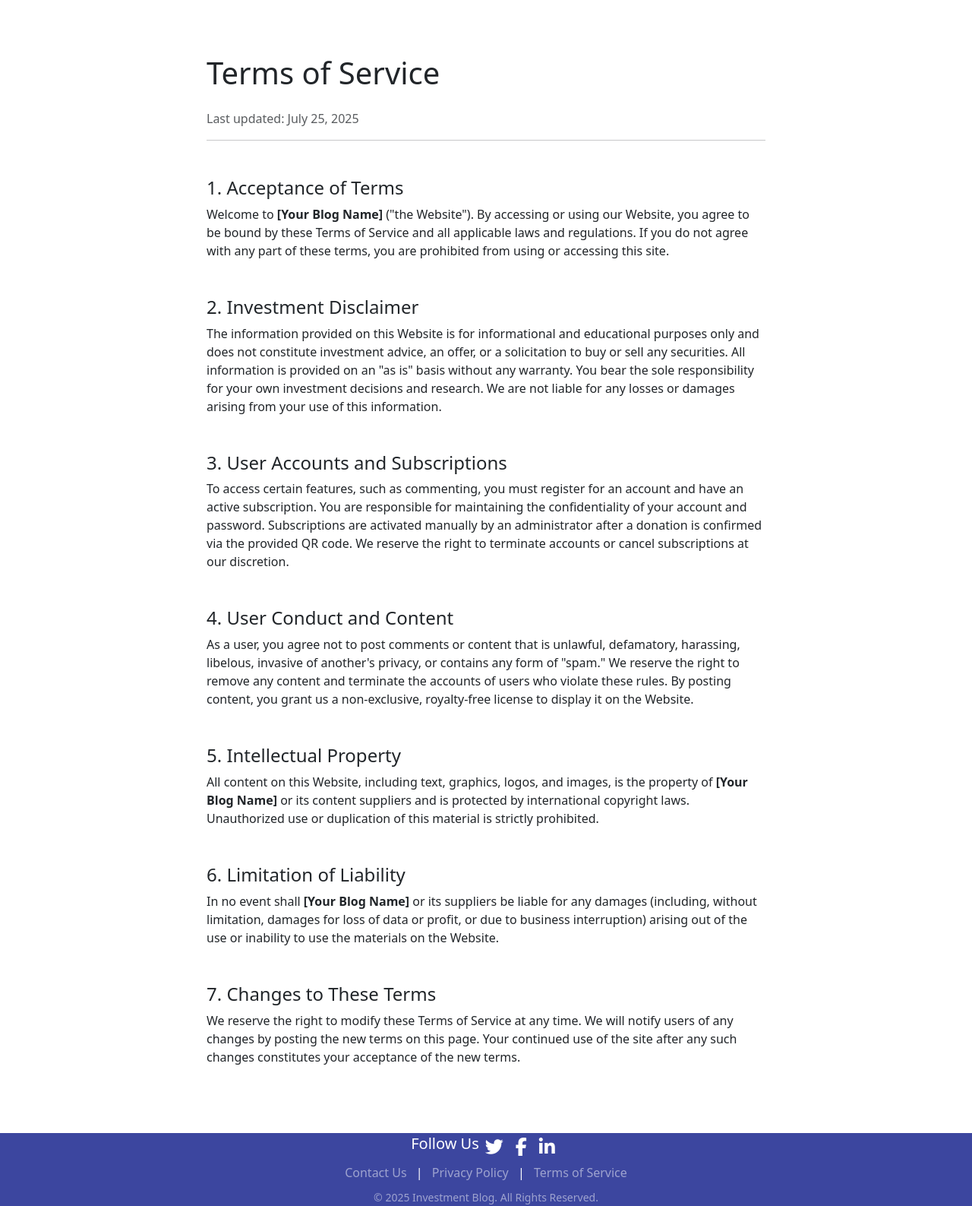
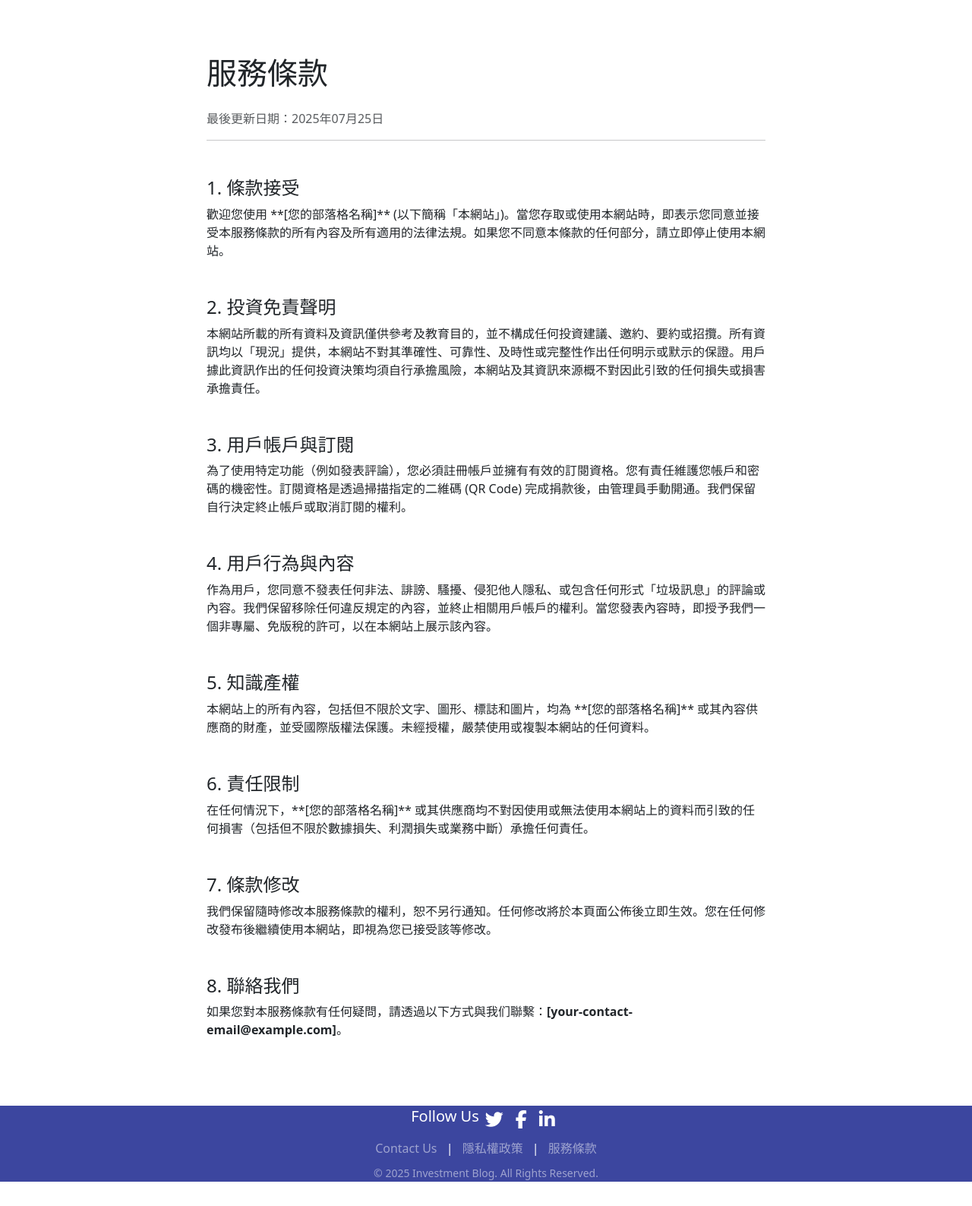
Before and after one commit to friendWong/invest-blog, a Django app: page /terms-of-service/ in a window 1280 px wide. Shown: the part 56-1643 px from the top of the page at 76% size. After the commit the page ends 1611 px from the top, so only its background shows below. Run offline with Django 5.2, Linux system fonts and the light colour scheme; parts of the project's set-up code (start-up, migrations or seed data) failed here and were passed over.

Commit message:
update the term of services

```diff
--- a/templates/base.html
+++ b/templates/base.html
@@ -83,7 +83,7 @@
   <footer class="footer mt-auto text-white" style="background-color: hsla(234, 45%, 43%, 1);">
 
         <div class="container text-center">
-          <div class="d-flex align-items-center justify-content-center w-100 mb-1" style="padding-bottom: 0px;">
+          <div class="d-flex align-items-center justify-content-center w-100 mb-1" style="padding-bottom: 3px;">
 
                 <h5 class="text-titlecase">Follow Us</h5>
                 <a href="#" class="text-white text-decoration-none mx-2 fs-4"><i class="fab fa-twitter"></i></a>
@@ -92,8 +92,8 @@
             </div>
            <div class="mb-2" style="padding-top: 0.25px;">
                 <a href="#" class="text-white-50 text-decoration-none mx-2">Contact Us</a> |
-                <a href="{% url 'privacy_policy' %}" class="text-white-50 text-decoration-none mx-2">Privacy Policy</a> |
-                <a href="{% url 'terms_of_service' %}" class="text-white-50 text-decoration-none mx-2">Terms of Service</a>
+                <a href="{% url 'privacy_policy' %}" class="text-white-50 text-decoration-none mx-2">隱私權政策 </a> |
+                <a href="{% url 'terms_of_service' %}" class="text-white-50 text-decoration-none mx-2">服務條款</a>
             </div>
             <small class="text-white-50">© {% now "Y" %} Investment Blog. All Rights Reserved.</small>
         </div>
--- a/templates/terms_of_service.html
+++ b/templates/terms_of_service.html
@@ -1,38 +1,38 @@
 {% extends "base.html" %}
 
-{% block title %}Terms of Service - Investment Blog{% endblock %}
+{% block title %}服務條款 - 投資部落格{% endblock %}
 
 {% block content %}
 <div class="container my-5">
     <div class="row justify-content-center">
         <div class="col-lg-10 col-xl-8">
-            <h1 class="mb-4">Terms of Service</h1>
-            <p class="text-muted">Last updated: {% now "F d, Y" %}</p>
+            <h1 class="mb-4">服務條款</h1>
+            <p class="text-muted">最後更新日期：{% now "Y年m月d日" %}</p>
             <hr>
 
-            <h4 class="mt-5">1. Acceptance of Terms</h4>
-            <p>Welcome to <strong>[Your Blog Name]</strong> ("the Website"). By accessing or using our Website, you agree to be bound by these Terms of Service and all applicable laws and regulations. If you do not agree with any part of these terms, you are prohibited from using or accessing this site.</p>
+            <h4 class="mt-5">1. 條款接受</h4>
+            <p>歡迎您使用 **[您的部落格名稱]** (以下簡稱「本網站」)。當您存取或使用本網站時，即表示您同意並接受本服務條款的所有內容及所有適用的法律法規。如果您不同意本條款的任何部分，請立即停止使用本網站。</p>
 
-            <h4 class="mt-5">2. Investment Disclaimer</h4>
-            <p>The information provided on this Website is for informational and educational purposes only and does not constitute investment advice, an offer, or a solicitation to buy or sell any securities. All information is provided on an "as is" basis without any warranty. You bear the sole responsibility for your own investment decisions and research. We are not liable for any losses or damages arising from your use of this information.</p>
+            <h4 class="mt-5">2. 投資免責聲明</h4>
+            <p>本網站所載的所有資料及資訊僅供參考及教育目的，並不構成任何投資建議、邀約、要約或招攬。所有資訊均以「現況」提供，本網站不對其準確性、可靠性、及時性或完整性作出任何明示或默示的保證。用戶據此資訊作出的任何投資決策均須自行承擔風險，本網站及其資訊來源概不對因此引致的任何損失或損害承擔責任。</p>
 
-            <h4 class="mt-5">3. User Accounts and Subscriptions</h4>
-            <p>To access certain features, such as commenting, you must register for an account and have an active subscription. You are responsible for maintaining the confidentiality of your account and password. Subscriptions are activated manually by an administrator after a donation is confirmed via the provided QR code. We reserve the right to terminate accounts or cancel subscriptions at our discretion.</p>
+            <h4 class="mt-5">3. 用戶帳戶與訂閱</h4>
+            <p>為了使用特定功能（例如發表評論），您必須註冊帳戶並擁有有效的訂閱資格。您有責任維護您帳戶和密碼的機密性。訂閱資格是透過掃描指定的二維碼 (QR Code) 完成捐款後，由管理員手動開通。我們保留自行決定終止帳戶或取消訂閱的權利。</p>
 
-            <h4 class="mt-5">4. User Conduct and Content</h4>
-            <p>As a user, you agree not to post comments or content that is unlawful, defamatory, harassing, libelous, invasive of another's privacy, or contains any form of "spam." We reserve the right to remove any content and terminate the accounts of users who violate these rules. By posting content, you grant us a non-exclusive, royalty-free license to display it on the Website.</p>
+            <h4 class="mt-5">4. 用戶行為與內容</h4>
+            <p>作為用戶，您同意不發表任何非法、誹謗、騷擾、侵犯他人隱私、或包含任何形式「垃圾訊息」的評論或內容。我們保留移除任何違反規定的內容，並終止相關用戶帳戶的權利。當您發表內容時，即授予我們一個非專屬、免版稅的許可，以在本網站上展示該內容。</p>
 
-            <h4 class="mt-5">5. Intellectual Property</h4>
-            <p>All content on this Website, including text, graphics, logos, and images, is the property of <strong>[Your Blog Name]</strong> or its content suppliers and is protected by international copyright laws. Unauthorized use or duplication of this material is strictly prohibited.</p>
+            <h4 class="mt-5">5. 知識產權</h4>
+            <p>本網站上的所有內容，包括但不限於文字、圖形、標誌和圖片，均為 **[您的部落格名稱]** 或其內容供應商的財產，並受國際版權法保護。未經授權，嚴禁使用或複製本網站的任何資料。</p>
 
-            <h4 class="mt-5">6. Limitation of Liability</h4>
-            <p>In no event shall <strong>[Your Blog Name]</strong> or its suppliers be liable for any damages (including, without limitation, damages for loss of data or profit, or due to business interruption) arising out of the use or inability to use the materials on the Website.</p>
+            <h4 class="mt-5">6. 責任限制</h4>
+            <p>在任何情況下，**[您的部落格名稱]** 或其供應商均不對因使用或無法使用本網站上的資料而引致的任何損害（包括但不限於數據損失、利潤損失或業務中斷）承擔任何責任。</p>
 
-            <h4 class="mt-5">7. Changes to These Terms</h4>
-            <p>We reserve the right to modify these Terms of Service at any time. We will notify users of any changes by posting the new terms on this page. Your continued use of the site after any such changes constitutes your acceptance of the new terms.</p>
+            <h4 class="mt-5">7. 條款修改</h4>
+            <p>我們保留隨時修改本服務條款的權利，恕不另行通知。任何修改將於本頁面公佈後立即生效。您在任何修改發布後繼續使用本網站，即視為您已接受該等修改。</p>
 
-<!--            <h4 class="mt-5">8. Contact Us</h4>-->
-<!--            <p>If you have any questions about these Terms, please contact us at: <strong>[your-contact-email@example.com]</strong>.</p>-->
+            <h4 class="mt-5">8. 聯絡我們</h4>
+            <p>如果您對本服務條款有任何疑問，請透過以下方式與我们聯繫：<strong>[your-contact-email@example.com]</strong>。</p>
         </div>
     </div>
 </div>
```
Also changed, not shown: templates/privacy_policy.html (+27 -27 lines), 1 other file.
